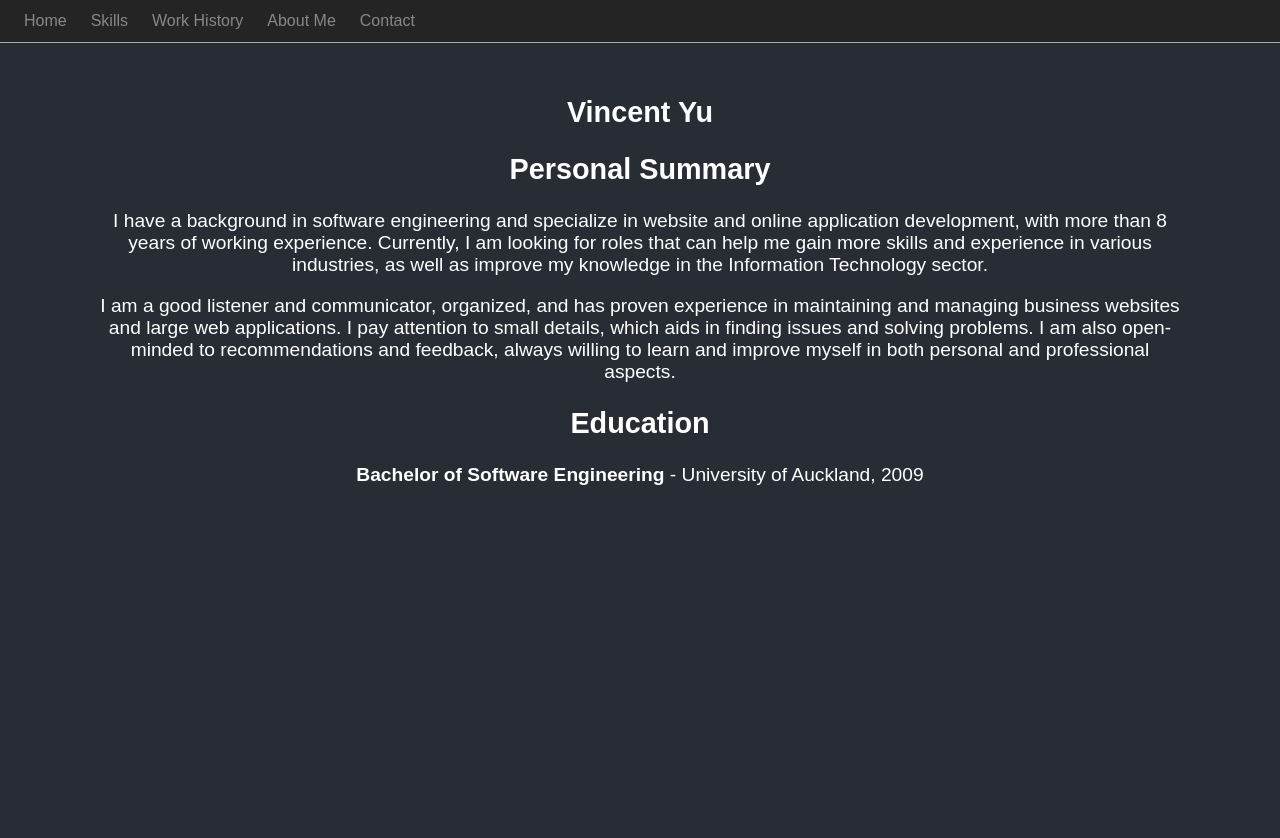
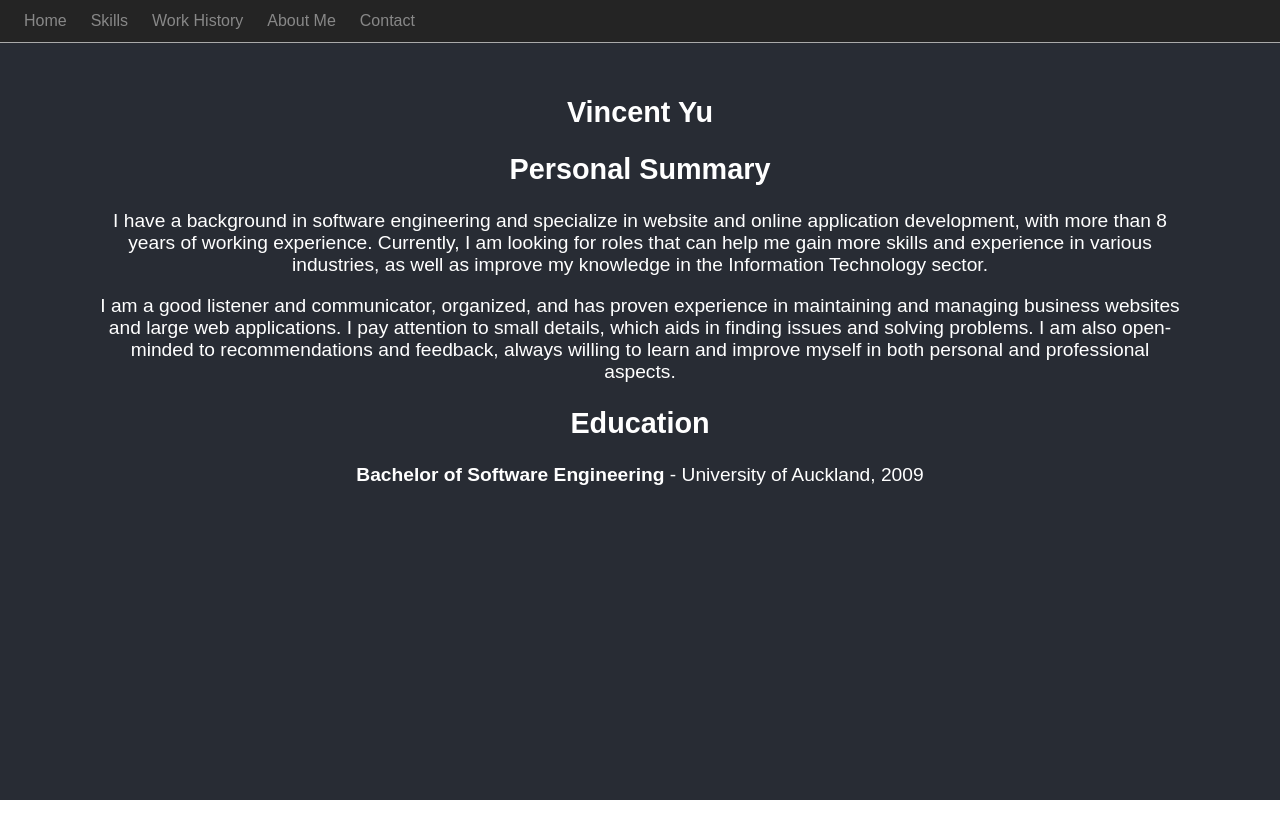
Before and after one commit to deltamann/my-react-sandbox-2024, a React (Create React App) app: page / in a window 1280 px wide. Shown: the top 838 px of the page. After the commit the page ends 800 px from the top, so only its background shows below. Built offline with nearby package versions, Linux system fonts and the light colour scheme.

Commit message:
update css

```diff
--- a/src/App.css
+++ b/src/App.css
@@ -4,6 +4,7 @@ a {
 }
 
 .App {
+  min-height: 100vh;
   text-align: center;
   background-color: #282c34;
   overflow: hidden;
@@ -32,7 +33,6 @@ a {
 }
 
 .App-Content {
-  min-height: 100vh;
   /* display: flex;
   flex-direction: column;
   align-items: center;
--- a/src/components/NavBar/NavBar.css
+++ b/src/components/NavBar/NavBar.css
@@ -5,6 +5,7 @@
     width: 100%;
     transition: max-height 0.3s ease;
     display: flex;
+    z-index: 100;
 }
 
 .MainNavBar-MenuWrapper {
```
